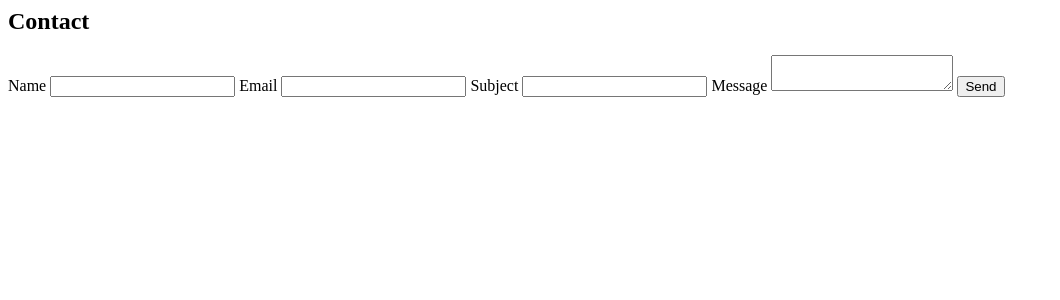
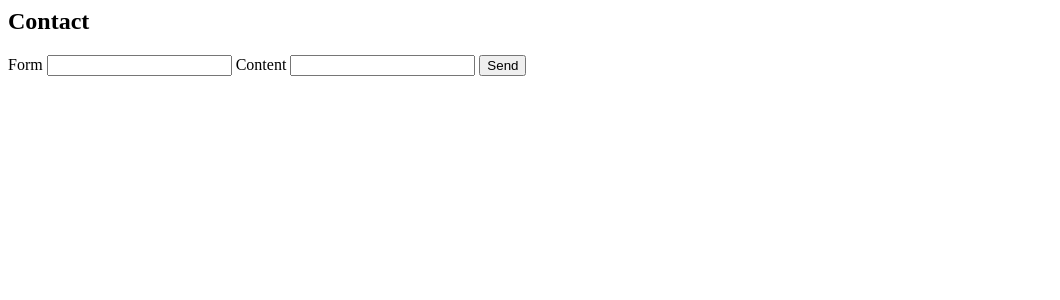
Before and after one commit to anniejw6/art_flask, a Flask app: page /contact/ in a window 1280 px wide. Shown: the top 300 px of the page, without its empty margins (0-1060 px from the left). Run offline with Flask 2, Linux system fonts and the light colour scheme.

```diff
--- a/app/forms.py
+++ b/app/forms.py
@@ -2,8 +2,6 @@ from flask.ext.wtf import Form
 from wtforms import TextField, TextAreaField, SubmitField
 
 class ContactForm(Form):
-  name = TextField("Name")
-  email = TextField("Email")
-  subject = TextField("Subject")
-  message = TextAreaField("Message")
+  response_form = TextField("Form")
+  response_content = TextField("Content")
   submit = SubmitField("Send")
--- a/app/templates/contact.html
+++ b/app/templates/contact.html
@@ -3,17 +3,11 @@
   <form action="{{ url_for('contact') }}" method=post>
     {{ form.hidden_tag() }}
 
-    {{ form.name.label }}
-    {{ form.name }}
+    {{ form.response_form.label }}
+    {{ form.response_form }}
 
-    {{ form.email.label }}
-    {{ form.email }}
-
-    {{ form.subject.label }}
-    {{ form.subject }}
-
-    {{ form.message.label }}
-    {{ form.message }}
+    {{ form.response_content.label }}
+    {{ form.response_content }}
 
     {{ form.submit }}
   </form>
--- a/app/views.py
+++ b/app/views.py
@@ -26,16 +26,19 @@ def index():
 	# db.session.add(art3)
 	# db.session.commit()
 
+	form = forms.ContactForm()
+
 	return render_template('index.html',
-		image = session['r_img_num']['name'], title = 'ArtFlask', user = user)
+		image = session['r_img_num']['name'], title = 'ArtFlask', user = user,
+		form = form)
 
 @app.route('/contact/', methods = ['GET', 'POST'])
 def contact():
 	form = forms.ContactForm()
 
 	if request.method == "POST":
-		response_form  = request.form['subject']
-		response_content = request.form['message']
+		response_form  = request.form['response_form']
+		response_content = request.form['response_content']
 		user_id = 1
 		art_id = session['r_img_num']['num']
 		response = models.Response(user_id, art_id, response_form, response_content)
```
Also changed, not shown: app/templates/index.html (+14 -0 lines).
